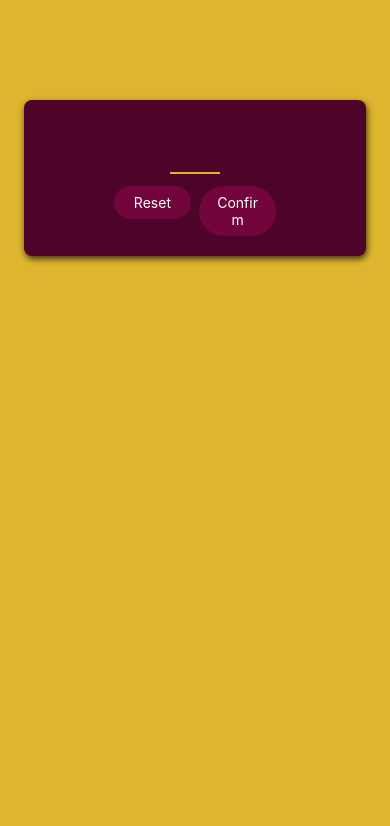
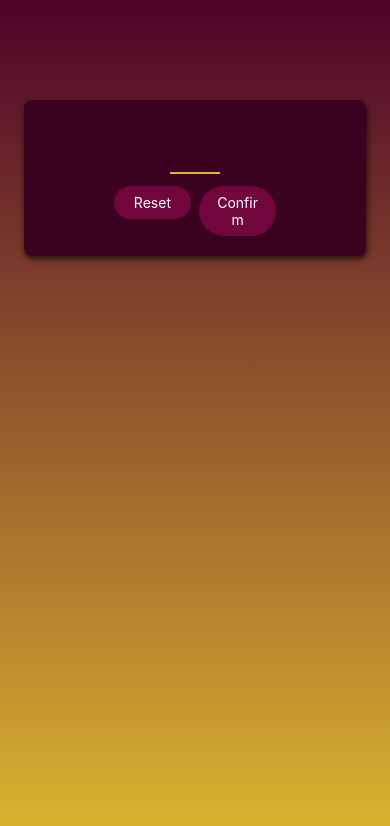
Before and after one commit to ghaith990000/RNGuessNumberGame, a React Native app: screen / in a window 390 px wide. Shown: the top 826 px of the page. Built offline with nearby package versions, Linux system fonts and the light colour scheme.

Commit message:
add gradient for the background of the screen

```diff
--- a/App.js
+++ b/App.js
@@ -1,18 +1,17 @@
 import { StatusBar } from 'expo-status-bar';
-import { StyleSheet, Text, View } from 'react-native';
+import { StyleSheet, Text } from 'react-native';
 import StartGameScreen from './screens/StartGameScreen';
-
+import { LinearGradient } from 'expo-linear-gradient'
 export default function App() {
   return (
-    <View style={styles.rootScreen}>
+    <LinearGradient colors={['#4e0329','#ddb52f']} style={styles.rootScreen}>
       <StartGameScreen />
-    </View>
+    </LinearGradient>
   );
 }
 
 const styles = StyleSheet.create({
   rootScreen: {
     flex: 1,
-    backgroundColor: '#ddb52f'
   }
 });
--- a/screens/StartGameScreen.js
+++ b/screens/StartGameScreen.js
@@ -32,7 +32,7 @@
         alignItems: 'center',
         borderRadius: 8,
         padding: 16,
-        backgroundColor: '#4e0329',
+        backgroundColor: '#3b021f',
         elevation: 4,
         shadowColor: 'black',
         shadowOffset: {width: 1 , height: 3},
```
